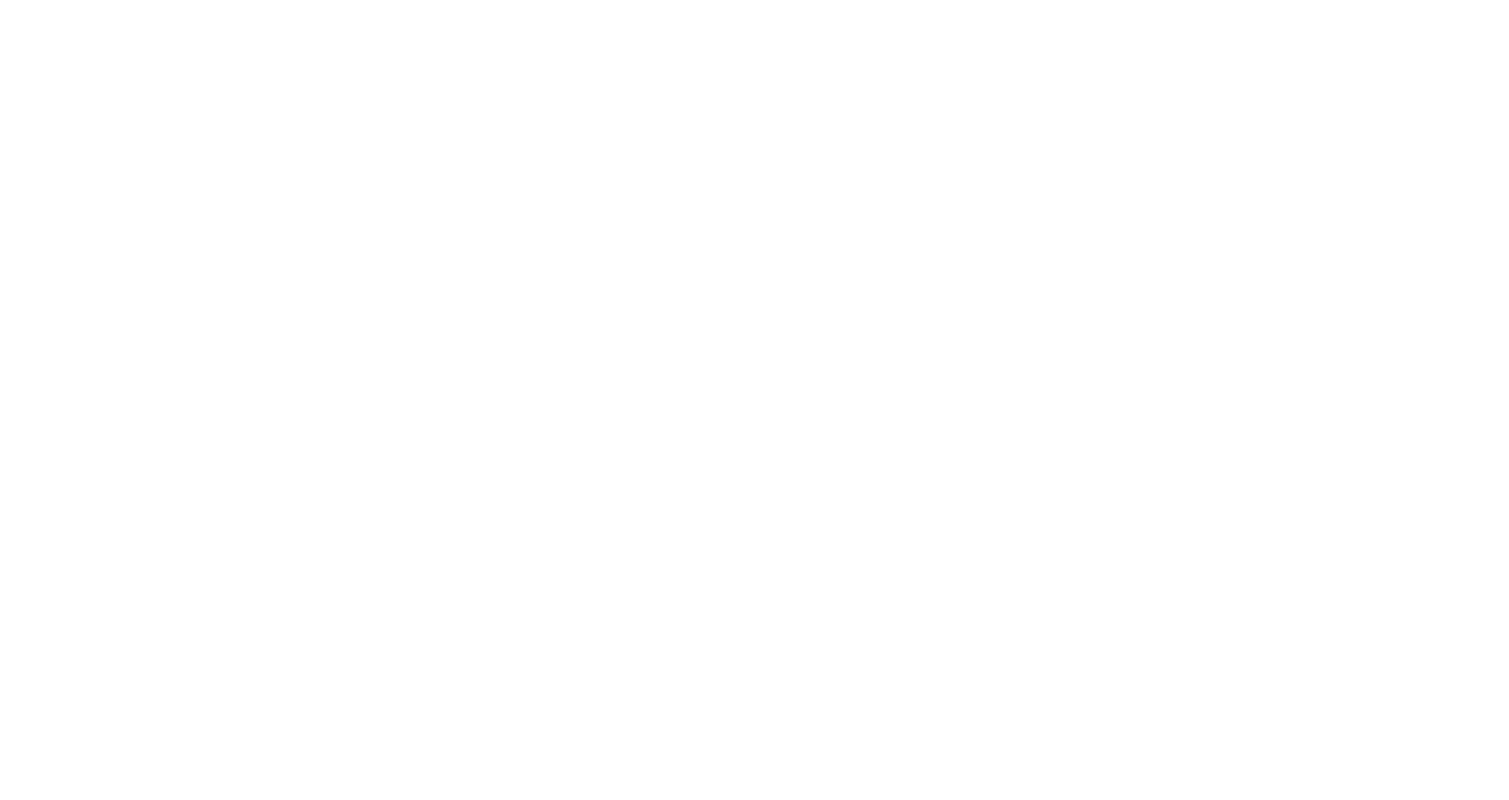
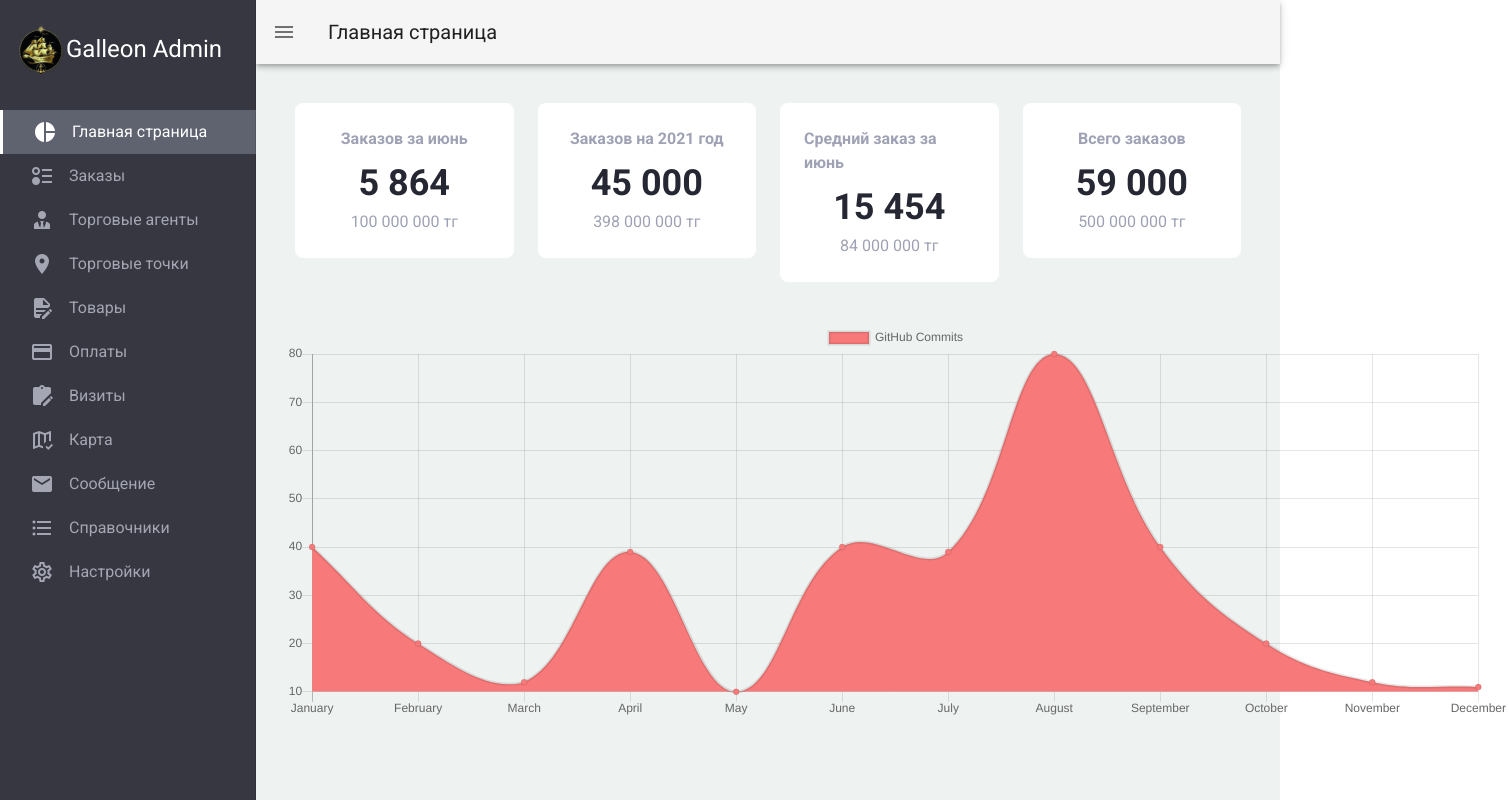
Before and after one commit to dilmuratserik/diploma-site-v, a Vue app: page /dashboard in a window 1280 px wide. Shown: the top 800 px of the page, 1509 px wide, since content can reach past the window. Built offline with nearby package versions, Linux system fonts and the light colour scheme.

Commit message:
add validation to directory page

```diff
--- a/package.json
+++ b/package.json
@@ -9,9 +9,11 @@
   },
   "dependencies": {
     "axios": "^0.24.0",
+    "chart.js": "^2.9.4",
     "core-js": "^3.6.5",
     "vue": "^2.6.11",
-    "vue-router": "^3.2.0",
+    "vue-chartjs": "^3.5.1",
+    "vue-router": "^2.2.0",
     "vuetify": "^2.4.0",
     "vuex": "^3.4.0"
   },
--- /dev/null
+++ b/src/components/dashboard/LineChart.js
@@ -0,0 +1,37 @@
+import { Line } from "vue-chartjs";
+
+export default {
+  extends: Line,
+  mounted() {
+    this.renderChart(
+      {
+        labels: [
+          "January",
+          "February",
+          "March",
+          "April",
+          "May",
+          "June",
+          "July",
+          "August",
+          "September",
+          "October",
+          "November",
+          "December",
+        ],
+        datasets: [
+          {
+            label: "GitHub Commits",
+            backgroundColor: "#f87979",
+            data: [40, 20, 12, 39, 10, 40, 39, 80, 40, 20, 12, 11],
+            // tension: 0.1
+          },
+        ],
+      },
+      {
+        maintainAspectRatio: false,
+        // responsive: false,
+      }
+    );
+  },
+};
--- a/src/router/index.js
+++ b/src/router/index.js
@@ -6,8 +6,17 @@ Vue.use(VueRouter);
 const routes = [
   {
     path: "/",
+    redirect: "/dashboard",
     name: "Main",
     component: () => import("@/views/Main.vue"),
+    meta: {
+      name: "Главная страница",
+    },
+  },
+  {
+    path: "/dashboard",
+    name: "Dashboard",
+    component: () => import("@/views/Dashboard.vue"),
     meta: {
       name: "Главная страница",
     },
--- /dev/null
+++ b/src/views/Dashboard.vue
@@ -0,0 +1,91 @@
+<template>
+  <Main>
+    <v-container fluid>
+      <v-col>
+        <v-row>
+          <v-col>
+            <div class="dash-card">
+              <p>Заказов за июнь</p>
+              <h2>5 864</h2>
+              <span>100 000 000 тг</span>
+            </div>
+          </v-col>
+          <v-col>
+            <div class="dash-card">
+              <p>Заказов на 2021 год</p>
+              <h2>45 000</h2>
+              <span>398 000 000 тг</span>
+            </div>
+          </v-col>
+          <v-col>
+            <div class="dash-card">
+              <p>Средний заказ за июнь</p>
+              <h2>15 454</h2>
+              <span>84 000 000 тг</span>
+            </div>
+          </v-col>
+          <v-col>
+            <div class="dash-card">
+              <p>Всего заказов</p>
+              <h2>59 000</h2>
+              <span>500 000 000 тг</span>
+            </div>
+          </v-col>
+        </v-row>
+        <v-row class="mt-10">
+          <div class="line-chart">
+            <LineChart />
+          </div>
+        </v-row>
+      </v-col>
+    </v-container>
+  </Main>
+</template>
+
+<script>
+import Main from "@/views/Main.vue";
+import LineChart from "@/components/dashboard/LineChart.js"
+export default {
+  components: {
+    Main,
+    LineChart,
+  },
+  data() {
+    return {
+
+    };
+  },
+  mounted() {},
+};
+</script>
+
+<style lang="scss">
+.line-chart {
+  width: 100%;
+  height: 550px;
+}
+.dash-card {
+  display: flex;
+  flex-direction: column;
+  align-items: center;
+  background: #fff;
+  padding: 24px;
+  border-radius: 8px;
+  p {
+    margin-bottom: 5px;
+    font-size: 16px;
+    color: #9FA2B4;
+    font-weight: 600;
+  }
+  h2 {
+    color: #252733;
+    font-size: 36px;
+    font-weight: 700;
+  }
+  span {
+    color: #9FA2B4;
+    font-weight: 400;
+    font-size: 16px;
+  }
+}
+</style>
--- a/src/views/Directory.vue
+++ b/src/views/Directory.vue
@@ -132,6 +132,12 @@
         <v-card-title> Склад: {{ editedPriceType.name }} </v-card-title>
         <v-card-text>
           <v-col>
+            <v-form
+              v-model="editPriceTypeForm"
+              ref="editPriceTypeForm"
+              style="width: 100%"
+              lazy-validation
+            >
               <v-row>
                 <v-text-field
                   v-model="editedPriceType.id"
@@ -144,11 +150,13 @@
               <v-row>
                 <v-text-field
                   v-model.trim="editedPriceType.name"
+                  :rules="[(v) => !!v || 'Данное поле обязательное']"
                   label="Название"
                   outlined
                   dense
                 ></v-text-field>
               </v-row>
+            </v-form>
           </v-col>
         </v-card-text>
         <v-card-actions>
@@ -177,12 +185,20 @@
         <v-card-text>
           <v-col>
             <v-row>
+              <v-form
+                v-model="addPriceTypeForm"
+                ref="addPriceTypeForm"
+                style="width: 100%"
+                lazy-validation
+              >
                 <v-text-field
                   v-model.trim="priceType.name"
                   label="Название"
+                  :rules="[(v) => !!v || 'Данное поле обязательное']"
                   outlined
                   dense
                 ></v-text-field>
+              </v-form>
             </v-row>
           </v-col>
         </v-card-text>
@@ -211,14 +227,22 @@
         <v-card-title> Сектор заказа </v-card-title>
         <v-card-text>
           <v-col>
+            <v-form
+              v-model="addSectorForm"
+              ref="addSectorForm"
+              style="width: 100%"
+              lazy-validation
+            >
               <v-row>
                 <v-text-field
                   v-model.trim="sector.name"
+                  :rules="[(v) => !!v || 'Данное поле обязательное']"
                   label="Название"
                   outlined
                   dense
                 ></v-text-field>
               </v-row>
+            </v-form>
           </v-col>
         </v-card-text>
         <v-card-actions>
@@ -246,6 +270,12 @@
         <v-card-title> Сектор заказа: {{ editedSector.name }} </v-card-title>
         <v-card-text>
           <v-col>
+            <v-form
+              v-model="editSectorForm"
+              ref="editSectorForm"
+              style="width: 100%"
+              lazy-validation
+            >
               <v-row>
                 <v-text-field
                   v-model="editedSector.id"
@@ -258,11 +288,13 @@
               <v-row>
                 <v-text-field
                   v-model.trim="editedSector.name"
+                  :rules="[(v) => !!v || 'Данное поле обязательное']"
                   label="Название"
                   outlined
                   dense
                 ></v-text-field>
               </v-row>
+            </v-form>
           </v-col>
         </v-card-text>
         <v-card-actions>
@@ -290,6 +322,12 @@
         <v-card-title> Склад: {{ editedStorage.name }} </v-card-title>
         <v-card-text>
           <v-col>
+            <v-form
+              v-model="editStorageForm"
+              ref="editStorageForm"
+              style="width: 100%"
+              lazy-validation
+            >
               <v-row>
                 <v-text-field
                   v-model="editedStorage.id"
@@ -302,11 +340,13 @@
               <v-row>
                 <v-text-field
                   v-model.trim="editedStorage.name"
+                  :rules="[(v) => !!v || 'Данное поле обязательное']"
                   label="Название"
                   outlined
                   dense
                 ></v-text-field>
               </v-row>
+            </v-form>
           </v-col>
         </v-card-text>
         <v-card-actions>
@@ -334,14 +374,22 @@
         <v-card-title> Склад </v-card-title>
         <v-card-text>
           <v-col>
+            <v-form
+              v-model="addStorageForm"
+              ref="addStorageForm"
+              style="width: 100%"
+              lazy-validation
+            >
               <v-row>
                 <v-text-field
                   v-model.trim="storage.name"
+                  :rules="[(v) => !!v || 'Данное поле обязательное']"
                   label="Название"
                   outlined
                   dense
                 ></v-text-field>
               </v-row>
+            </v-form>
           </v-col>
         </v-card-text>
         <v-card-actions>
@@ -397,6 +445,12 @@ export default {
   data() {
     return {
       tab: null,
+      addPriceTypeForm: true,
+      editPriceTypeForm: true,
+      addSectorForm: true,
+      editSectorForm: true,
+      addStorageForm: true,
+      editStorageForm: true,
       items: ["Типы цен", "Склады", "Сектор заказа"],
       priceTypesHeader: [
         { text: "Код", value: "id" },
@@ -452,7 +506,7 @@ export default {
         status: false,
         snackbarColor: "success",
         snackbarText: "",
-      }
+      },
     };
   },
   watch: {
@@ -478,76 +532,156 @@ export default {
   },
   methods: {
     fetchAddStorage() {
+      if (this.$refs.addStorageForm.validate()) {
         let data = {
           name: this.storage.name,
         };
         http
           .post("/location/storage/", data)
           .then(() => {
-          this.dialog.addStorageDialog = false
+            this.dialog.addStorageDialog = false;
             this.getStorages();
             this.snackbar = {
               status: true,
               snackbarColor: "success",
               snackbarText: "Склад успешно добавлен",
-          }
+            };
           })
           .catch(() => {
-          this.dialog.addStorageDialog = false
+            this.dialog.addStorageDialog = false;
             this.snackbar = {
               status: true,
               snackbarColor: "red",
               snackbarText: "Что-то пошло не так, попробуйте еще раз",
+            };
+          });
       }
-        });
     },
     fetchAddPriceType() {
+      if (this.$refs.addPriceTypeForm.validate()) {
         let data = {
           name: this.priceType.name,
         };
+
         http
           .post("/settings/price/type/", data)
           .then(() => {
-          this.dialog.addPriceTypeDialog = false
+            this.dialog.addPriceTypeDialog = false;
             this.getPriceTypes();
             this.snackbar = {
               status: true,
               snackbarColor: "success",
               snackbarText: "Тип цены успешно добавлен",
-          }
+            };
+            this.$refs.addPriceTypeForm.reset();
           })
           .catch(() => {
-          this.dialog.addPriceTypeDialog = false
+            this.dialog.addPriceTypeDialog = false;
             this.snackbar = {
               status: true,
               snackbarColor: "red",
               snackbarText: "Что-то пошло не так, попробуйте еще раз",
+            };
+          });
       }
-        });
     },
     fecthSectorAdd() {
+      if (this.$refs.addSectorForm.validate()) {
         let data = {
           name: this.sector.name,
         };
         http
           .post("/settings/order/sector/", data)
           .then(() => {
-          this.dialog.addSectorDialog = false
+            this.dialog.addSectorDialog = false;
             this.getSectors();
             this.snackbar = {
               status: true,
               snackbarColor: "success",
               snackbarText: "Сектор заказа успешно добавлен",
-          }
+            };
           })
           .catch(() => {
-          this.dialog.addSectorDialog = false
+            this.dialog.addSectorDialog = false;
             this.snackbar = {
               status: true,
               snackbarColor: "red",
               snackbarText: "Что-то пошло не так, попробуйте еще раз",
+            };
+          });
       }
+    },
+    fetchStorageEdited(item) {
+      if (this.$refs.editStorageForm.validate()) {
+        let data = { name: item.name };
+        http
+          .put(`/location/storage/${item.id}/`, data)
+          .then(() => {
+            this.dialog.editStorageDialog = false;
+            this.snackbar = {
+              status: true,
+              snackbarColor: "success",
+              snackbarText: "Склад успешно изменен",
+            };
+            this.getStorages();
+          })
+          .catch(() => {
+            this.dialog.editStorageDialog = false;
+            this.snackbar = {
+              status: true,
+              snackbarColor: "red",
+              snackbarText: "Что-то пошло не так, попробуйте еще раз",
+            };
           });
+      }
+    },
+    fetchTypePriceEdited(item) {
+      if (this.$refs.editPriceTypeForm.validate()) {
+        let data = { name: item.name };
+        http
+          .put(`/settings/price/type/${item.id}/`, data)
+          .then(() => {
+            this.dialog.editPriceTypeDialog = false;
+            this.snackbar = {
+              status: true,
+              snackbarColor: "success",
+              snackbarText: "Тип цены успешно изменен",
+            };
+            this.getPriceTypes();
+          })
+          .catch(() => {
+            this.dialog.editPriceTypeDialog = false;
+            this.snackbar = {
+              status: true,
+              snackbarColor: "red",
+              snackbarText: "Что-то пошло не так, попробуйте еще раз",
+            };
+          });
+      }
+    },
+    fetchSectorEdited(item) {
+      if (this.$refs.editSectorForm.validate()) {
+        let data = { name: item.name };
+        http
+          .put(`/settings/order/sector/${item.id}/`, data)
+          .then(() => {
+            this.dialog.editSectorDialog = false;
+            this.snackbar = {
+              status: true,
+              snackbarColor: "success",
+              snackbarText: "Сектор заказа успешно изменен",
+            };
+            this.getSectors();
+          })
+          .catch(() => {
+            this.dialog.editSectorDialog = false;
+            this.snackbar = {
+              status: true,
+              snackbarColor: "red",
+              snackbarText: "Что-то пошло не так, попробуйте еще раз",
+            };
+          });
+      }
     },
     editStorage(item) {
       this.editedStorage = {
@@ -559,15 +693,15 @@ export default {
     editPriceType(item) {
       this.editedPriceType = {
         id: item.id,
-        name:  item.name,
-      }
+        name: item.name,
+      };
       this.dialog.editPriceTypeDialog = true;
     },
     editSector(item) {
       this.editedSector = {
         id: item.id,
-        name:  item.name,
-      }
+        name: item.name,
+      };
       this.dialog.editSectorDialog = true;
     },
     deleteStorage(id) {
@@ -579,14 +713,14 @@ export default {
             status: true,
             snackbarColor: "success",
             snackbarText: "Склад успешно удален",
-          }
+          };
         })
         .catch(() => {
           this.snackbar = {
             status: true,
             snackbarColor: "red",
             snackbarText: "Что-то пошло не так, попробуйте еще раз",
-          }
+          };
         });
     },
     deletePriceType(id) {
@@ -598,14 +732,14 @@ export default {
             status: true,
             snackbarColor: "success",
             snackbarText: "Тип цены успешно удален",
-          }
+          };
         })
         .catch(() => {
           this.snackbar = {
             status: true,
             snackbarColor: "red",
             snackbarText: "Что-то пошло не так, попробуйте еще раз",
-          }
+          };
         });
     },
     deleteSector(id) {
@@ -617,87 +751,21 @@ export default {
             status: true,
             snackbarColor: "success",
             snackbarText: "Сектор заказ успешно удален",
-          }
+          };
         })
         .catch(() => {
           this.snackbar = {
             status: true,
             snackbarColor: "red",
             snackbarText: "Что-то пошло не так, попробуйте еще раз",
-          }
-        });
-    } ,
-    fetchStorageEdited(item) {
-      let data = { name: item.name };
-      http
-        .put(`/location/storage/${item.id}/`, data)
-        .then(() => {
-          this.dialog.editStorageDialog = false
-          this.snackbar = {
-            status: true,
-            snackbarColor: "success",
-            snackbarText: "Склад успешно изменен",
-          }
-          this.getStorages();
-        })
-        .catch(() => {
-          this.dialog.editStorageDialog = false
-          this.snackbar = {
-            status: true,
-            snackbarColor: "red",
-            snackbarText: "Что-то пошло не так, попробуйте еще раз",
-          }
-        });
-    },
-    fetchTypePriceEdited(item) {
-      let data = { name: item.name };
-      http
-        .put(`/settings/price/type/${item.id}/`, data)
-        .then(() => {
-          this.dialog.editPriceTypeDialog = false
-          this.snackbar = {
-            status: true,
-            snackbarColor: "success",
-            snackbarText: "Тип цены успешно изменен",
-          }
-          this.getPriceTypes();
-        })
-        .catch(() => {
-          this.dialog.editPriceTypeDialog = false
-          this.snackbar = {
-            status: true,
-            snackbarColor: "red",
-            snackbarText: "Что-то пошло не так, попробуйте еще раз",
-          }
-        });
-    },
-    fetchSectorEdited(item) {
-      let data = { name: item.name };
-      http
-        .put(`/settings/order/sector/${item.id}/`, data)
-        .then(() => {
-          this.dialog.editSectorDialog = false
-          this.snackbar = {
-            status: true,
-            snackbarColor: "success",
-            snackbarText: "Сектор заказа успешно изменен",
-          }
-          this.getSectors();
-        })
-        .catch(() => {
-          this.dialog.editSectorDialog = false
-          this.snackbar = {
-            status: true,
-            snackbarColor: "red",
-            snackbarText: "Что-то пошло не так, попробуйте еще раз",
-          }
+          };
         });
     },
     getPriceTypes() {
       http
         .get("/settings/price/type/")
         .then((res) => {
-          this.priceTypes = res.data
+          this.priceTypes = res.data;
         })
         .catch((err) => {
           console.log(err);
@@ -717,7 +785,7 @@ export default {
       http
         .get("/settings/order/sector/")
         .then((res) => {
-          this.sectors = res.data
+          this.sectors = res.data;
         })
         .catch((err) => {
           console.log(err);
--- a/src/views/Main.vue
+++ b/src/views/Main.vue
@@ -47,7 +47,7 @@ export default {
       drawer: true,
       routepath: this.$route.path,
       items: [
-        { text: "Главная страница", icon: "mdi-chart-pie", path: "/" },
+        { text: "Главная страница", icon: "mdi-chart-pie", path: "/dashboard" },
         { text: "Заказы", icon: "mdi-order-bool-ascending", path: "/orders" },
         { text: "Торговые агенты", icon: "mdi-account-tie", path: "/agents" },
         { text: "Торговые точки", icon: "mdi-map-marker", path: "/points" },
```
Also changed, not shown: 1 other file (tests, documents, lock files or other folders). Lines whose indentation alone changed are shown as unchanged.
